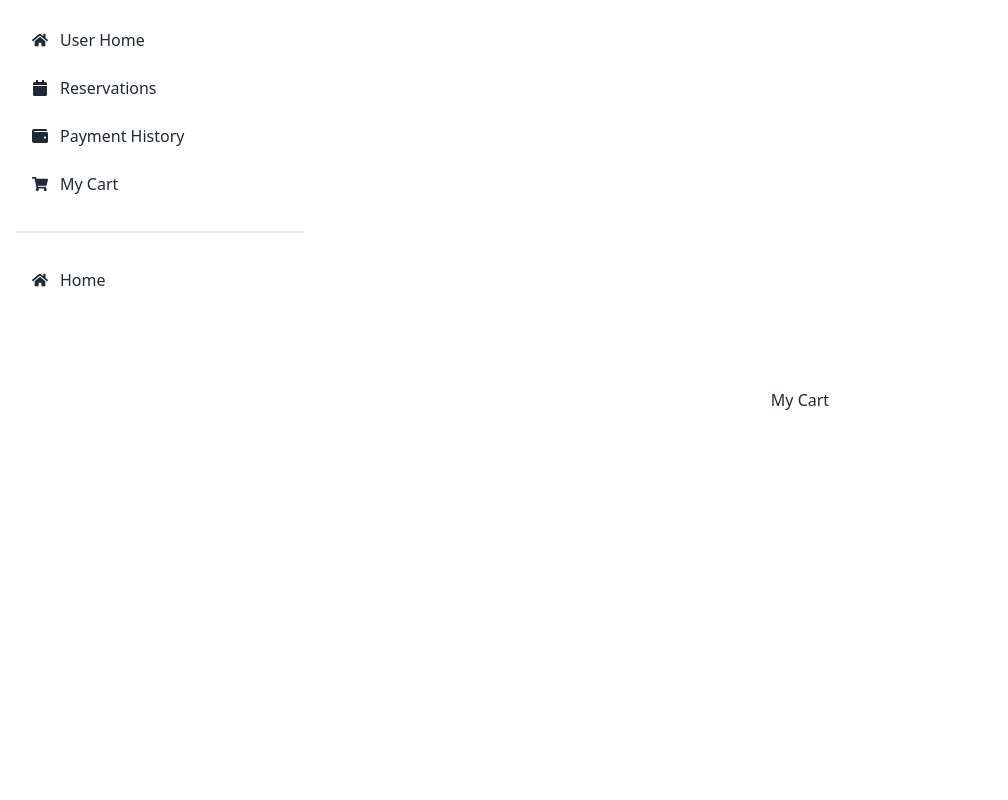
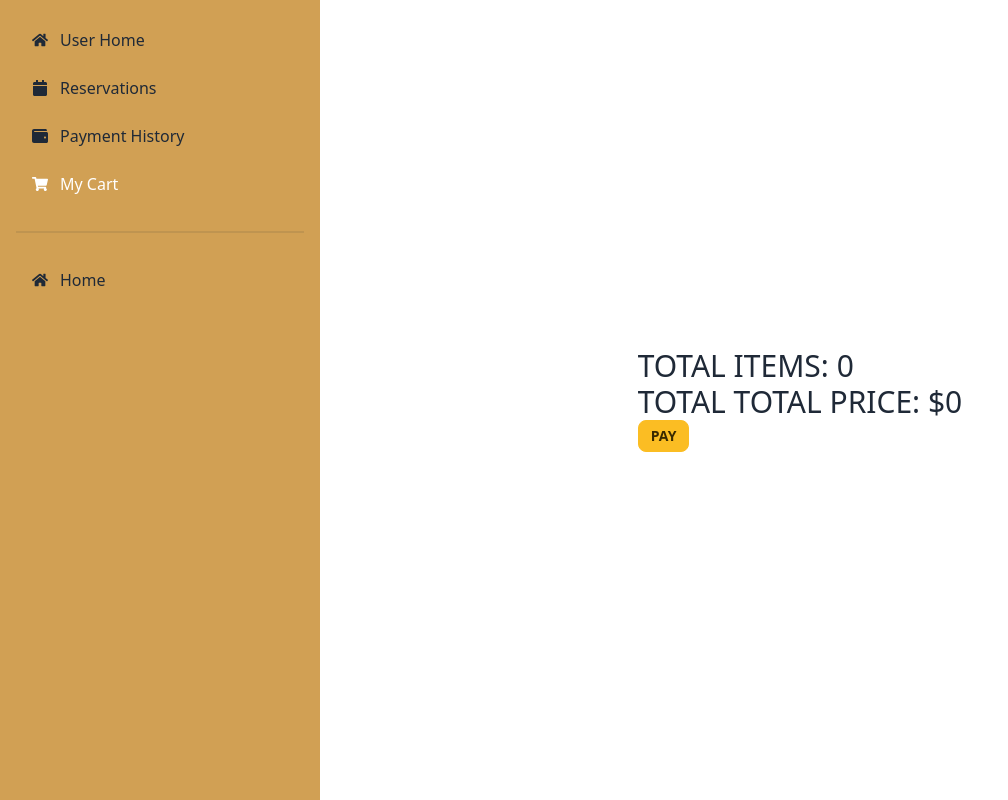
Before and after one commit to tisha-akter/bistro-boss-client, a React (Vite) app: page /dashboard/mycart in a window 1280 px wide. Shown: the whole page, without its empty margins (0-1008 px from the left). Built offline with nearby package versions, Linux system fonts and the light colour scheme; no server answers.

Commit message:
added cart data from custom hook and calculate total price

```diff
--- a/src/Layout/Dashboard.jsx
+++ b/src/Layout/Dashboard.jsx
@@ -1,5 +1,5 @@
 import { FaCalendar, FaHome, FaShoppingCart, FaWallet } from "react-icons/fa";
-import { Link, Outlet } from "react-router-dom";
+import { NavLink, Outlet } from "react-router-dom";
 
 
 const Dashboard = () => {
@@ -13,19 +13,19 @@
                 <label htmlFor="my-drawer-2" className="btn btn-primary drawer-button lg:hidden">Open drawer</label>
 
             </div>
-            <div className="drawer-side">
+            <div className="drawer-side bg-[#D1A054]">
                 <label htmlFor="my-drawer-2" className="drawer-overlay"></label>
-                <ul className="menu p-4 w-80 bg-base-100 text-base-content">
+                <ul className="menu p-4 w-80 text-base-content">
 
-                    <li><Link><FaHome></FaHome>User Home</Link></li>
-                    <li><Link><FaCalendar></FaCalendar>Reservations</Link></li>
-                    <li><Link><FaWallet></FaWallet>Payment   History</Link></li>
-                    <li><Link><FaShoppingCart></FaShoppingCart>My Cart</Link></li>
+                    <li><NavLink to='/dashboard/home'><FaHome></FaHome>User Home</NavLink></li>
+                    <li><NavLink to='/dashboard/reservations'><FaCalendar></FaCalendar>Reservations</NavLink></li>
+                    <li><NavLink to='/dashboard/payhistory'><FaWallet></FaWallet>Payment   History</NavLink></li>
+                    <li><NavLink to='/dashboard/mycart'><FaShoppingCart></FaShoppingCart>My Cart</NavLink></li>
                     <div className="divider"></div>
-                    <li><Link to='/'><FaHome></FaHome>Home</Link></li>
-                    <li><Link></Link></li>
-                    <li><Link></Link></li>
-                    <li><Link></Link></li>
+                    <li><NavLink to='/'><FaHome></FaHome>Home</NavLink></li>
+                    <li><NavLink to='/menu'></NavLink></li>
+                    <li><NavLink></NavLink></li>
+                    <li><NavLink></NavLink></li>
 
 
 
--- a/src/Pages/Dashboard/MyCart/MyCart.jsx
+++ b/src/Pages/Dashboard/MyCart/MyCart.jsx
@@ -1,9 +1,27 @@
+import { Helmet } from "react-helmet-async";
+import useCart from "../../../hooks/useCart";
 
 
 const MyCart = () => {
+    const [cart] = useCart();
+    // console.log(cart);
+    const total = cart.reduce((sum, item) => item.price + sum, 0)
     return (
         <div>
-            <h2>My Cart</h2>
+            <Helmet>
+                <title>Bistro Boss | My Cart</title>
+            </Helmet>
+            <div className="uppercase">
+                <h3 className="text-3xl">
+                    Total Items: {cart.length}
+                </h3>
+                <h3 className="text-3xl">
+                    Total Total Price: ${total}
+                </h3>
+
+                <button className="btn btn-warning btn-sm">Pay</button>
+            </div>
+
         </div>
     );
 };
--- a/src/index.css
+++ b/src/index.css
@@ -1,3 +1,10 @@
 @tailwind base;
 @tailwind components;
 @tailwind utilities;
+
+.drawer-side a.active{
+    color: white;
+}
+.drawer-side a{
+    background-color: transparent;
+}
```
